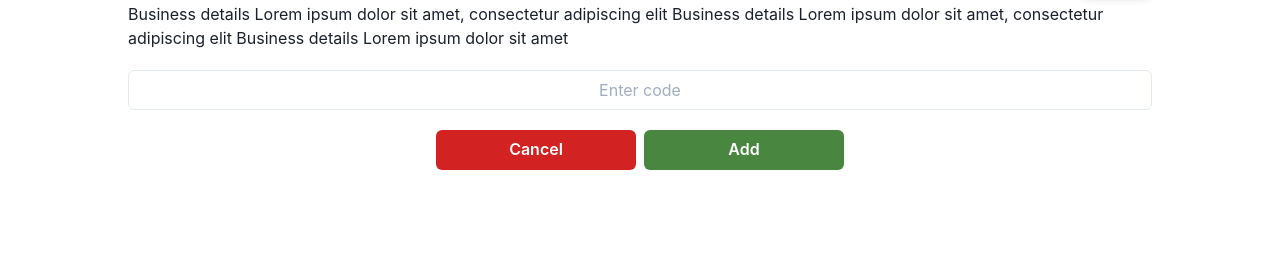
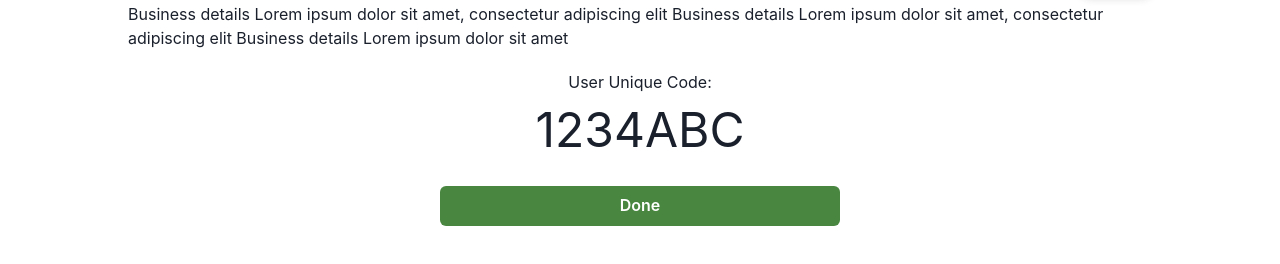
Before and after one commit to shadmansaalim/BYOCC-Hackacthon-2021, a Next.js app: page /buy_coffee in a window 1280 px wide. Shown: the part 274-538 px from the top of the page. Built offline with nearby package versions, Linux system fonts and the light colour scheme; no server answers.

Commit message:
change input code to display code

```diff
--- a/src/pages/buy_coffee/index.js
+++ b/src/pages/buy_coffee/index.js
@@ -11,6 +11,7 @@ export default function BuyCoffee() {
     avgRating: 4,
     img: "https://bit.ly/2Z4KKcF",
   }
+  const uniqueCode = "1234ABC";
 
   return (
     <>
@@ -40,13 +41,12 @@ export default function BuyCoffee() {
 
         <Box mt={5}>
           <form>
-            <Input textAlign='center' placeholder='Enter code' />
+            <Text align='center'>User Unique Code:</Text>
+            <Text fontSize="5xl" textAlign='center'>{uniqueCode}</Text>
             <Flex direction='row' mt={5} justify='center'>
-              <Button width='200px' bg='#D32222' color='white' mr={2}>
-                Cancel
-              </Button>
-              <Button width='200px' bg='#498741' color='white'>
-                Add
+
+              <Button width='400px' bg='#498741' color='white'>
+                Done
               </Button>
             </Flex>
           </form>
```
